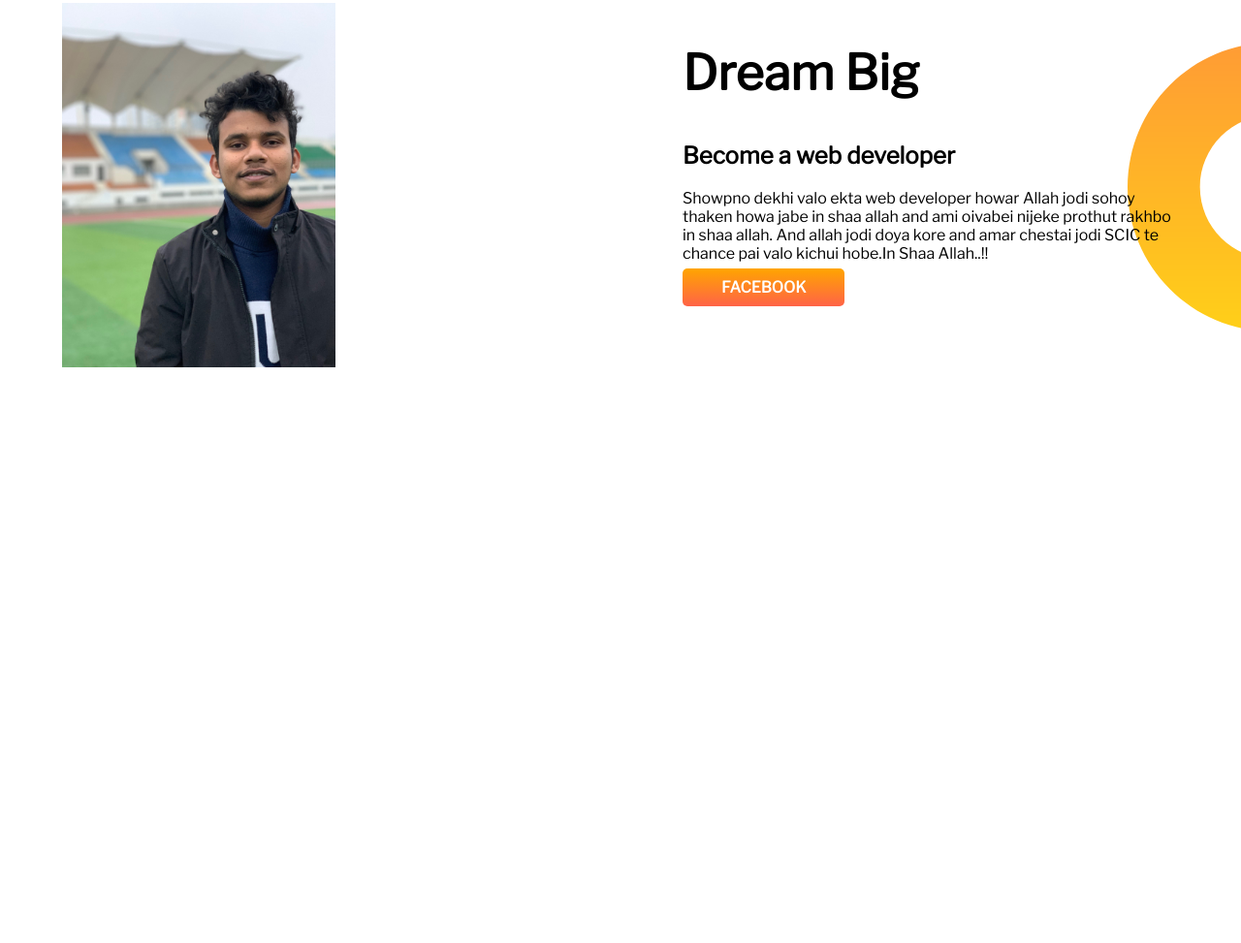
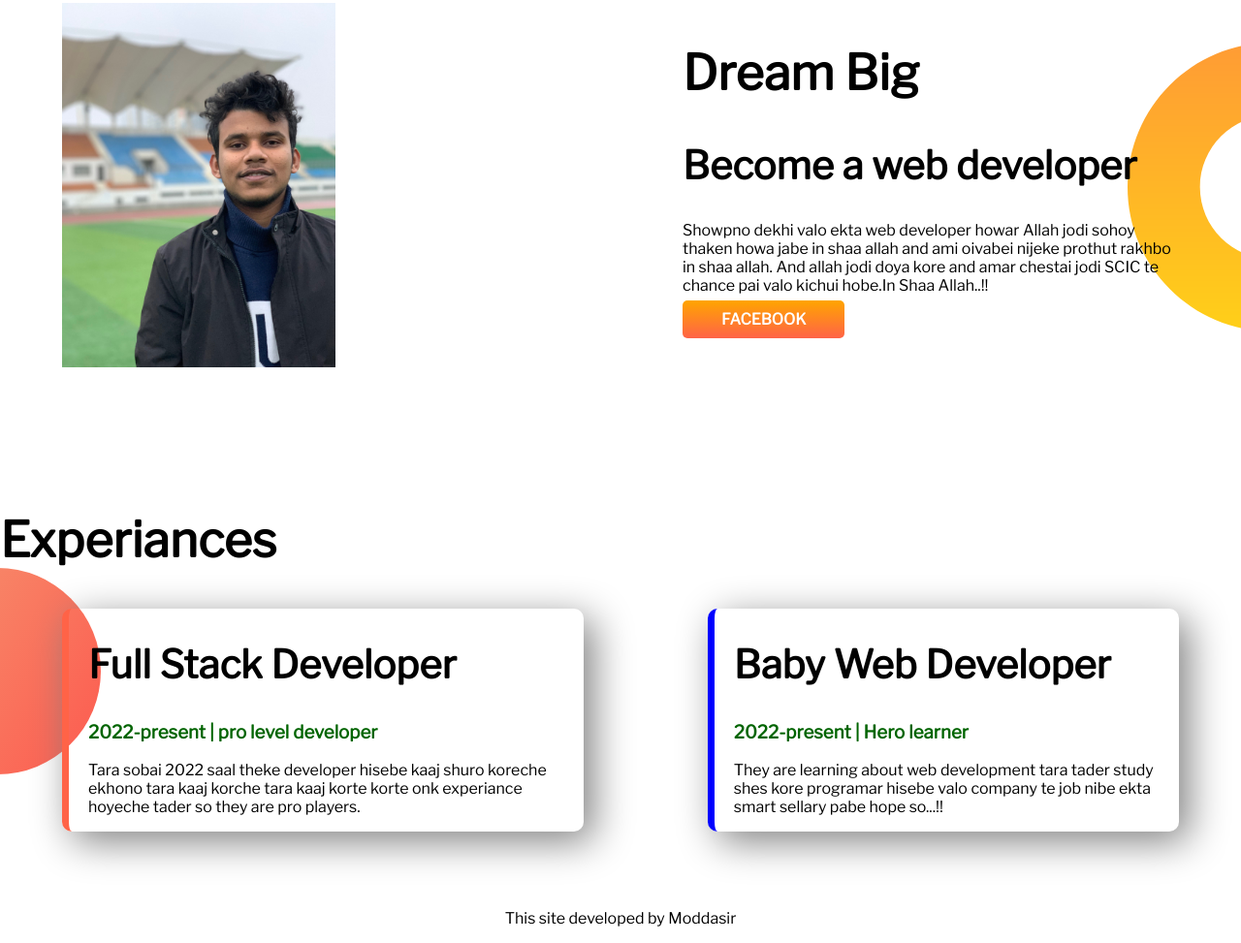
Before and after one commit to moddas311/my-first-website-portfolio, a plain HTML site: page index.html in a window 1280 px wide. Shown: the part 648-1621 px from the top of the page at 97% size. Before the commit the page ends 1175 px from the top, so only its background shows below. Drawn offline with nearby package versions, Linux system fonts and the light colour scheme.

```diff
--- a/index.html
+++ b/index.html
@@ -11,7 +11,7 @@
     <link rel="stylesheet" href="style.css">
 </head>
 <body>
-<section class="top-banner">
+    <section class="top-banner flexible-container">
    <div class="half-width">
     <h1>Welcome To</h1>
     <h1><span class="orange-color">Moddasir's</span> World!</h1>
@@ -23,7 +23,7 @@
         <img src="/showOff/moddas1.png">
     </div>
 </section>
-<section class="dream-big">
+<section class="dream-big flexible-container">
     <div class="half-width">
         <img src="/images/moddas3.jpg" alt="">
     </div>
@@ -34,7 +34,25 @@
         <a class="link-button" target="_blank" href="https://web.facebook.com/?_rdc=1&_rdr"> FACEBOOK</a>
     </div>
 </section>
+<section class="experiance-area">
+    <h1>Experiances</h1>
+   <div class="flexible-container">
+    <div id="full-stack" class="experiant-item">
+        <h2>Full Stack Developer</h2>
+        <h3 class="orange-color">2022-present | pro level developer</h3>
+        <p>Tara sobai 2022 saal theke developer hisebe kaaj shuro koreche ekhono tara kaaj korche tara kaaj korte korte onk experiance hoyeche tader so they are pro players.</p>
+    </div>
+    <div id="baby-developer" class="experiant-item">
+        <h2>Baby Web Developer</h2>
+        <h3 class="orange-color">2022-present | Hero learner</h3>
+        <p>They are learning about web development tara tader study shes kore programar hisebe valo company te job nibe ekta smart sellary pabe hope so...!!</p>
+    </div>
+   </div>
+</section>
 
 
 </body>
+<footer>
+    <p>This site developed by Moddasir</p>
+</footer>
 </html>
--- a/style.css
+++ b/style.css
@@ -5,11 +5,14 @@ body{
 h1{
    font-size: 50px;
 }
+h2{
+    font-size: 40px;
+}
 .orange-color{
     color: darkgreen;
 
 }
-section{
+.flexible-container{
     display: flex;
     margin-bottom: 80px;
 }
@@ -29,7 +32,7 @@ section{
     border-radius: 5px;
 }
 .top-banner{
-    background-image: url(images/exp-bg.png);
+    background-image: url(images/top-banner.png);
     background-repeat: no-repeat;
 }
 .dream-big{
@@ -37,3 +40,25 @@ section{
     background-repeat: no-repeat;
     background-position: right;
 }
+.experiance-area{
+    background-image: url(images/exp-bg.png);
+    background-repeat: no-repeat;
+    background-position: left;
+
+}
+.experiant-item{
+    box-shadow: 10px 10px 40px gray;
+    margin-left: 5%;
+    margin-right: 5%;
+    padding-left: 20px;
+    border-radius: 10px;
+}
+#full-stack{
+    border-left: 7px solid tomato;
+}
+#baby-developer{
+    border-left: 7px solid blue;
+}
+footer p{
+    text-align: center;
+}
```
Also changed, not shown: images/my-bg2.png (added), images/top-banner.png (added).
